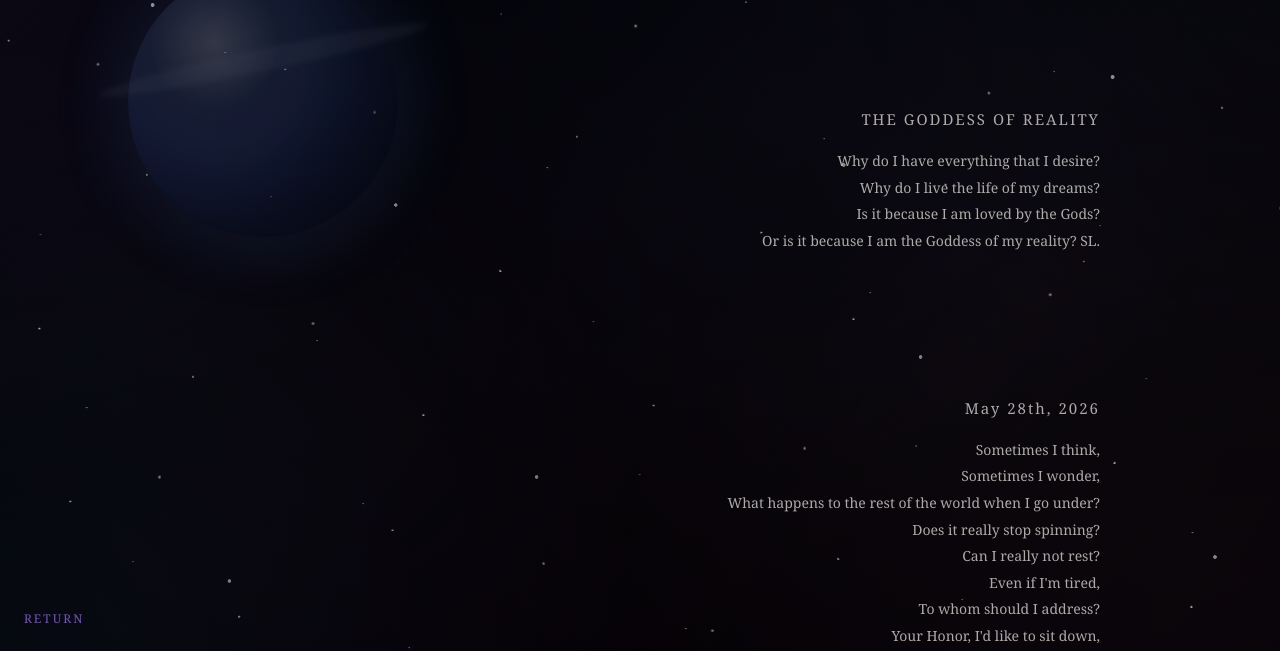
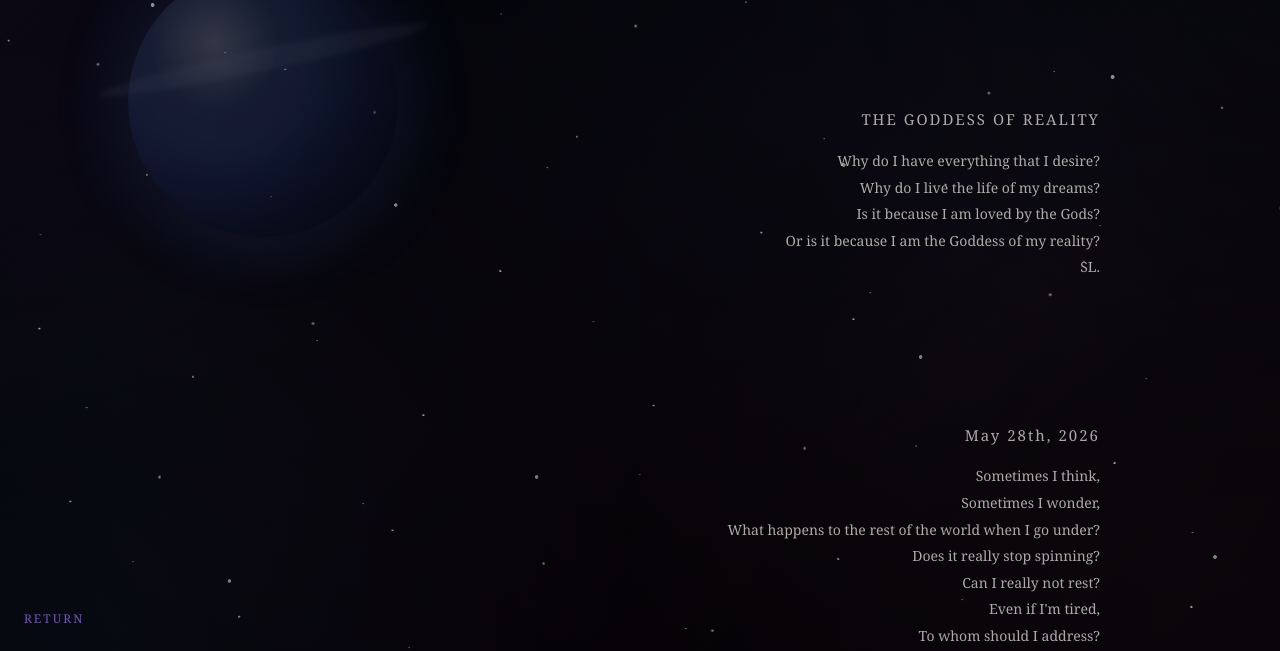
Before and after one commit to spiritofsidona/sidona-spirit, a plain HTML site: page void.html in a window 1280 px wide. Shown: the part 145-796 px from the top of the page. Drawn offline with Linux system fonts and the light colour scheme.

Commit message:
void.html

```diff
--- a/void.html
+++ b/void.html
@@ -496,7 +496,7 @@ margin:12px 0;
 Why do I have everything that I desire?<br>
 Why do I live the life of my dreams?<br>
 Is it because I am loved by the Gods?<br>
-Or is it because I am the Goddess of my reality?
+Or is it because I am the Goddess of my reality?<br>
 SL.<br>
 </p>
 
```
